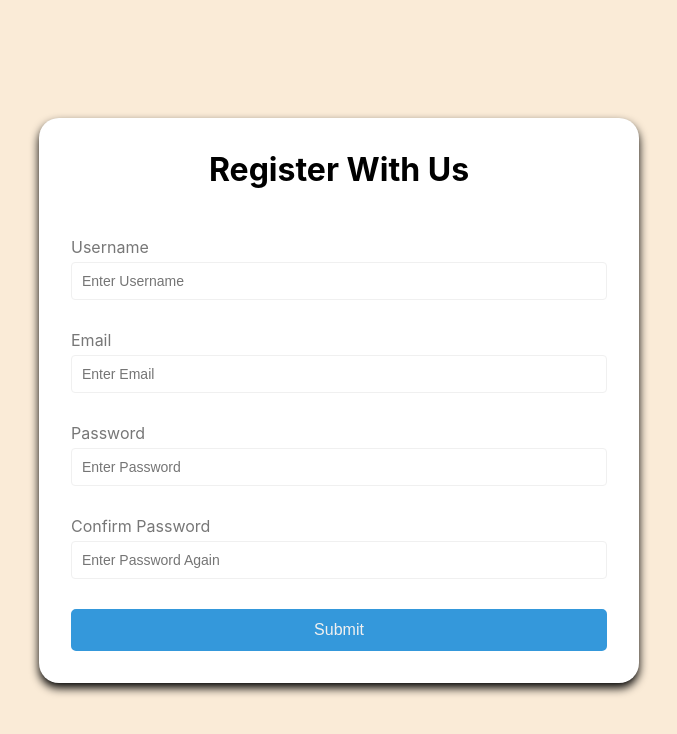
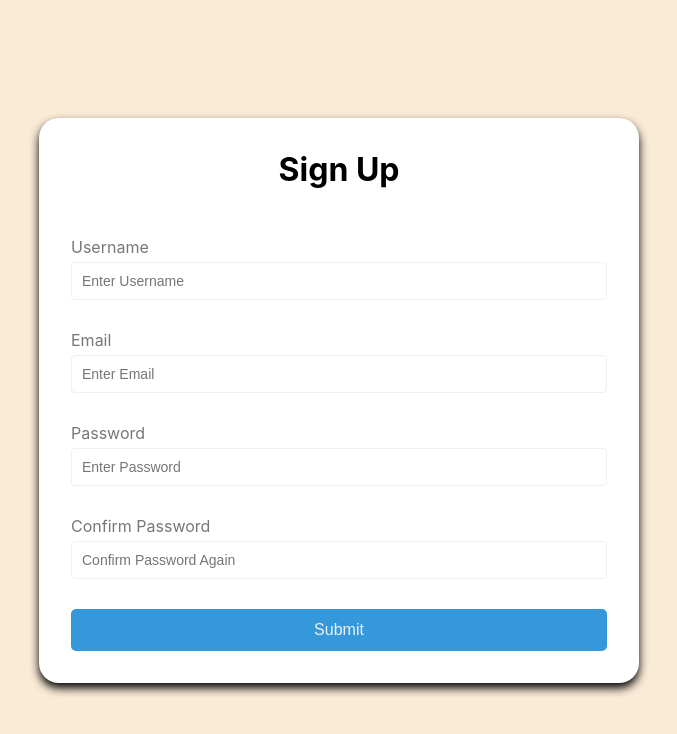
Before and after one commit to hamo225/web_form_with_validation, a plain HTML site: page index.html in a window 1280 px wide. Shown: the whole page, without its empty margins (301-978 px from the left). Drawn offline with Linux system fonts and the light colour scheme.

Commit message:
changed form title

```diff
--- a/index.html
+++ b/index.html
@@ -9,7 +9,7 @@
   <body>
     <div class="container">
       <form action="" id="form" class="form">
-        <h1>Register With Us</h1>
+        <h1>Sign Up</h1>
         <div class="form-control">
           <label for="username">Username</label>
           <input type="text" id="username" placeholder="Enter Username" />
@@ -30,7 +30,7 @@
           <input
             type="password"
             id="password2"
-            placeholder="Enter Password Again"
+            placeholder="Confirm Password Again"
           />
           <div class="small">Error Message</div>
         </div>
```
